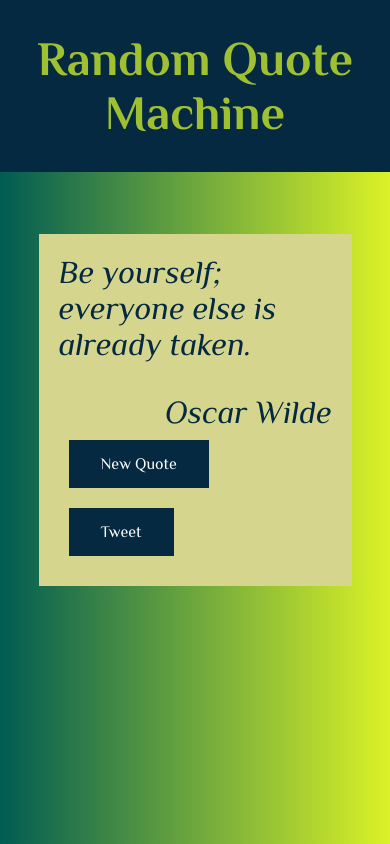
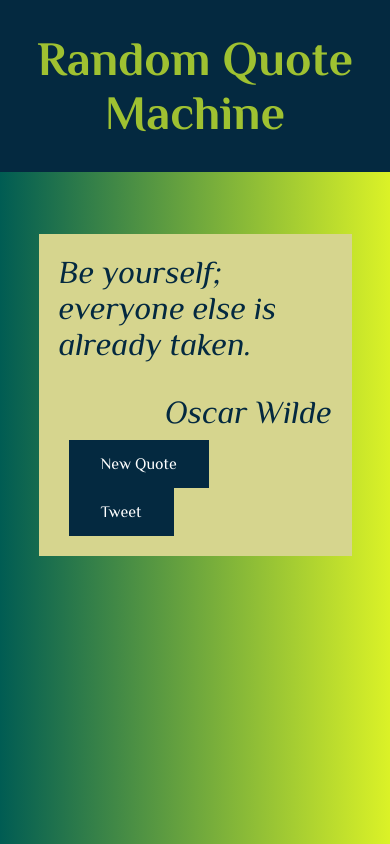
Before and after one commit to markoter/random-quote-machine, a React (Create React App) app: page / in a window 390 px wide. Built offline with nearby package versions, Linux system fonts and the light colour scheme; a web font is replaced by a local one.

Commit message:
make more responsive look

```diff
--- a/src/QuoteBox.js
+++ b/src/QuoteBox.js
@@ -10,8 +10,11 @@ const QuoteBox = (props) => {
         <div id="quote-box">
             <div id="text">{quoteText}</div>
             <div id="author">{quoteAuthor}</div>
-            <button className="button" id="new-quote" onClick={() => props.selectRandomQuote()}>New Quote</button>
-            <a href={`https://twitter.com/intent/tweet?text=${encodedForTwitter}`} target="_blank" id="tweet-quote" className="button">Tweet</a>
+            <div id="buttons">
+                <button className="button" id="new-quote" onClick={() => props.selectRandomQuote()}>New Quote</button>
+                <a href={`https://twitter.com/intent/tweet?text=${encodedForTwitter}`} target="_blank" id="tweet-quote" className="button">Tweet</a>
+            </div>
+
         </div>
     )
 }
--- a/src/index.css
+++ b/src/index.css
@@ -23,7 +23,7 @@ body {
   height: auto;
   background-color: var(--third-color);
   color: var(--main-color);
-  padding: 20px 20px;
+  padding: 40px;
   margin-top: 6em;
 }
 #quote-box #text {
@@ -32,6 +32,11 @@ body {
 #quote-box #author {
   text-align: end;
 }
+#quote-box #buttons {
+  width: fit-content;
+  padding: 0;
+  margin-top: 10px;
+}
 #quote-box .button {
   font-family: inherit;
   font-style: normal;
@@ -39,7 +44,7 @@ body {
   border: none;
   color: white;
   padding: 15px 32px;
-  margin: 10px;
+  margin: 0 10px;
   text-align: center;
   text-decoration: none;
   display: inline-block;
@@ -47,7 +52,7 @@ body {
 }
 
 #header {
-  font-size: 1.5em;
+  font-size: 2em;
   font-weight: 700;
   position: absolute;
   background-color: var(--main-color);
@@ -57,4 +62,18 @@ body {
   left: 0;
   width: 100vw;
   height: auto;
+}
+
+@media only screen and (max-width: 800px) {
+  #header {
+    font-size: 1.5em;
+  }
+  #buttons {
+    margin: auto;
+  }
+}
+@media only screen and (max-width: 450px) {
+  #quote-box {
+    padding: 20px;
+  }
 }/*# sourceMappingURL=index.css.map */
--- a/src/index.scss
+++ b/src/index.scss
@@ -26,14 +26,21 @@ body {
     background-color: var(--third-color);
     color: var(--main-color);
     //border: 2px solid var(--main-color);
-    padding: 40px
+    padding: 40px;
     margin-top: 6em;
+
     #text {
         margin-bottom: 1em;
     }
 
     #author {
         text-align: end;
+    }
+
+    #buttons {
+        width: fit-content;
+        padding: 0;
+        margin-top: 10px;
     }
 
     .button {
@@ -43,7 +50,7 @@ body {
         border: none;
         color: white;
         padding: 15px 32px;
-        margin: 10px;
+        margin: 0 10px;
         text-align: center;
         text-decoration: none;
         display: inline-block;
@@ -52,7 +59,7 @@ body {
 }
 
 #header {
-    font-size: 1.5em;
+    font-size: 2em;
     font-weight: 700; //doesn't work, don't know why yet
     position: absolute;
     background-color: var(--main-color);
@@ -63,3 +70,18 @@ body {
     width: 100vw;
     height: auto;
 }
+
+@media only screen and (max-width: 800px) {
+    #header {
+        font-size: 1.5em;
+    }
+    #buttons {
+        margin: auto;
+    }
+}
+
+@media only screen and (max-width: 450px) {
+    #quote-box {
+        padding: 20px;
+    }
+}
```
Also changed, not shown: 1 other file (tests, documents, lock files or other folders).
